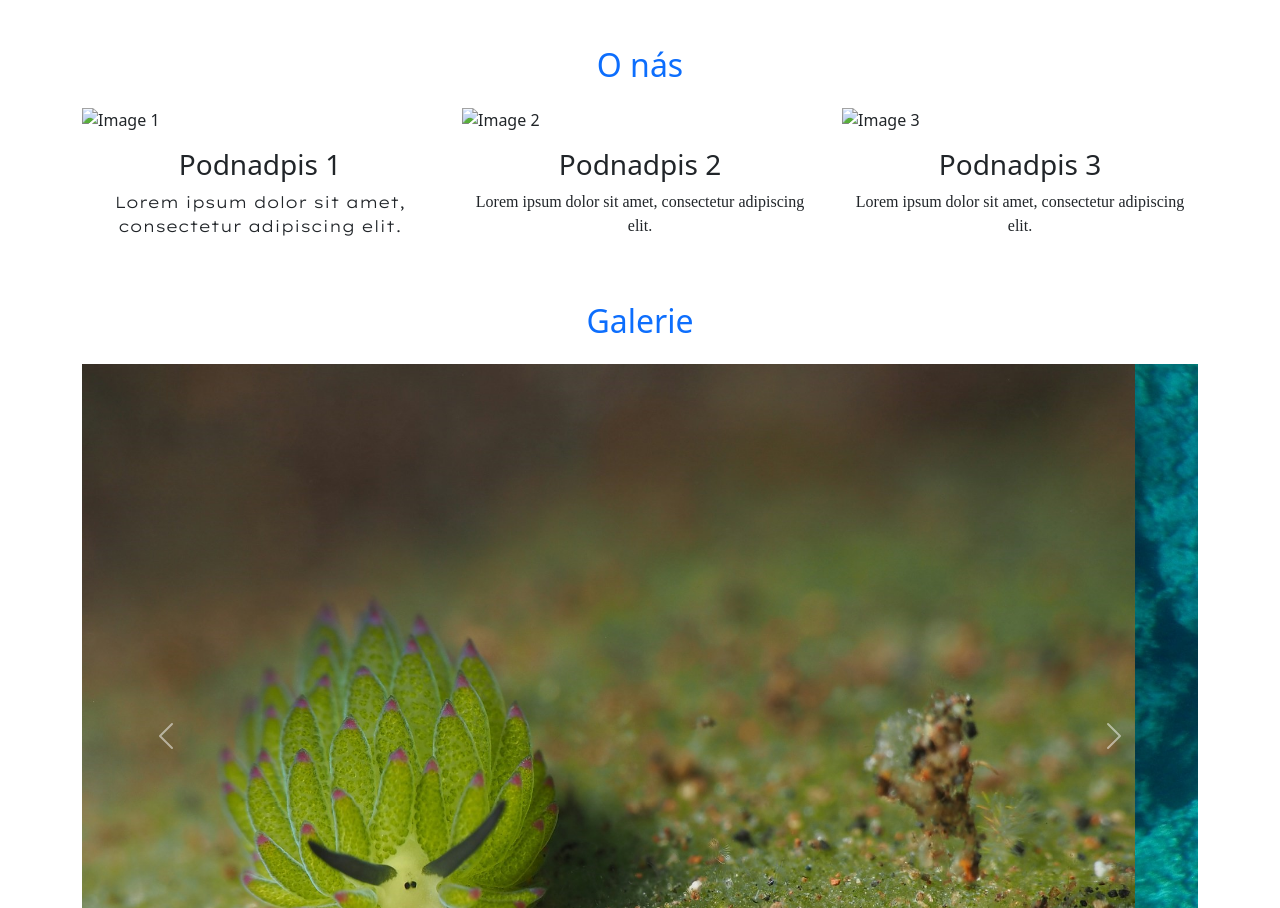
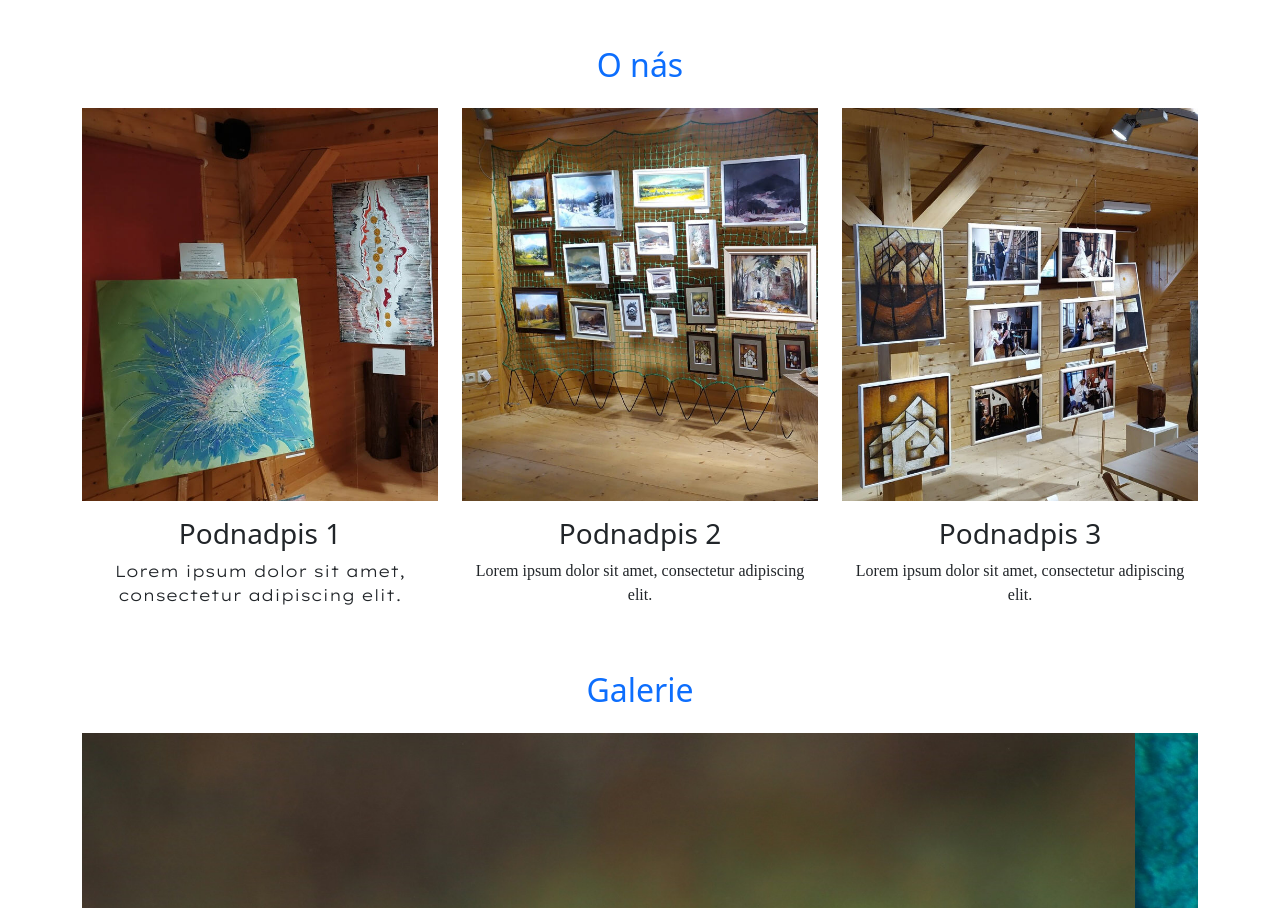
Before and after one commit to atonin91cz/zkouska, a plain HTML site: page index.html in a window 1280 px wide. Shown: the part 858-1766 px from the top of the page. Drawn offline with nearby package versions, Linux system fonts and the light colour scheme; the site is published under a folder, as on GitHub Pages, so addresses that start at the root find nothing; a small style sheet from the web is missing; a web font is replaced by a local one.

Commit message:
Update index.html

```diff
--- a/index.html
+++ b/index.html
@@ -238,7 +238,7 @@
         <!-- První sloupec -->
         <div class="col-md-4">
           <img
-            src="/images/onas1.jpg"
+            src="images/onas1.jpg"
             class="img-fluid mb-3 d-none d-md-block"
             alt="Image 1"
           />
@@ -250,7 +250,7 @@
         <!-- Druhý sloupec -->
         <div class="col-md-4">
           <img
-            src="/images/onas2.jpg"
+            src="images/onas2.jpg"
             class="img-fluid mb-3 d-none d-md-block"
             alt="Image 2"
           />
@@ -262,7 +262,7 @@
         <!-- Třetí sloupec -->
         <div class="col-md-4">
           <img
-            src="/images/onas3.jpg"
+            src="images/onas3.jpg"
             class="img-fluid mb-3 d-none d-md-block"
             alt="Image 3"
           />
```
